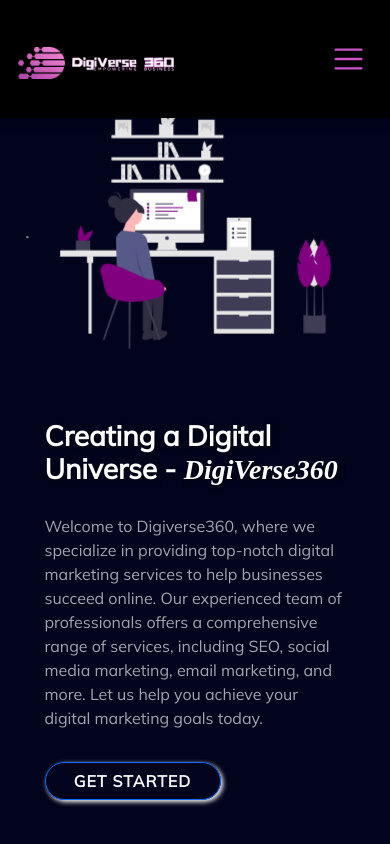
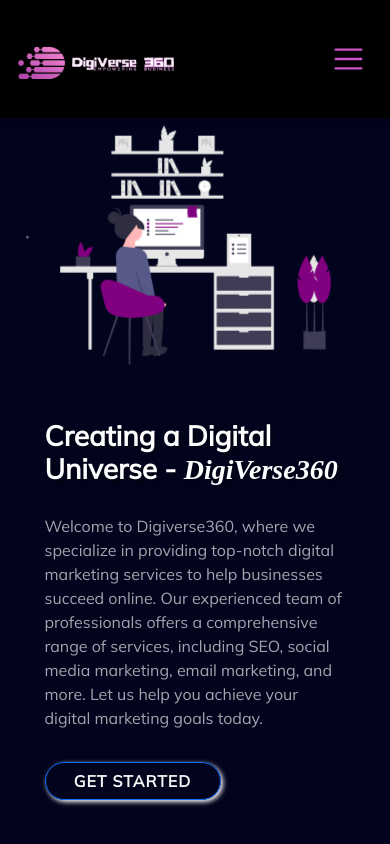
Before and after one commit to rajkishorepatra/digiverse, a React (Create React App) app: page / in a window 390 px wide. Shown: the top 844 px of the page. Built offline with nearby package versions, Linux system fonts and the light colour scheme; a web font is replaced by a local one.

Commit message:
COMPRESS images/Video- Improve Performance

```diff
--- a/src/index.css
+++ b/src/index.css
@@ -596,6 +596,7 @@
 }
 @media (max-width: 426px) {
   .image-fluid {
+    margin-top: 0 !important;
     width: 100%;
     scale: 0.9;
   }
@@ -717,6 +718,11 @@
 
 
 @media (max-width: 420px) {
+  .image-fluid {
+    margin-top: 3rem !important;
+    margin-bottom: -1rem !important;
+    scale: 0.9 !important;
+  }
 .navbar-brand{
   object-fit: cover !important;
   padding: 35px;
```
